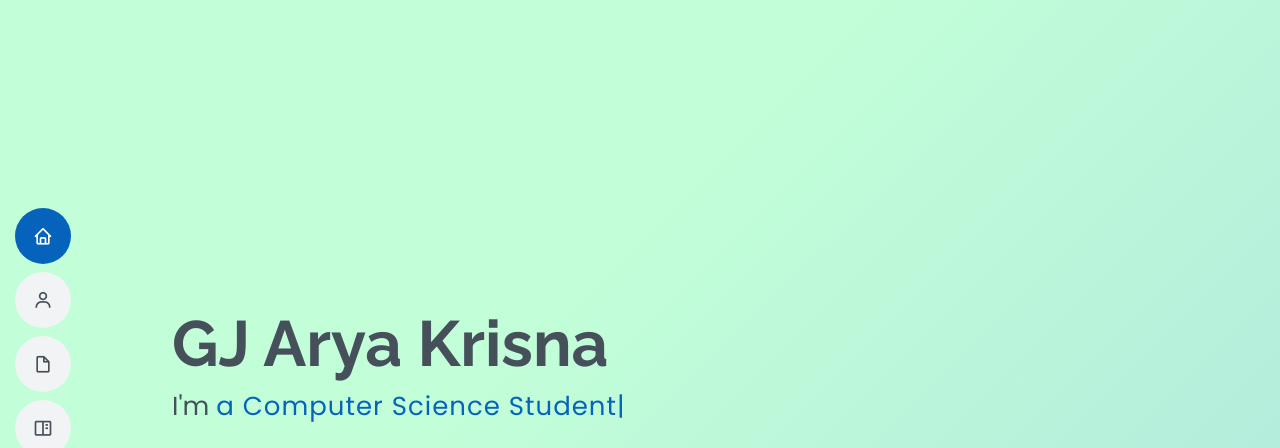
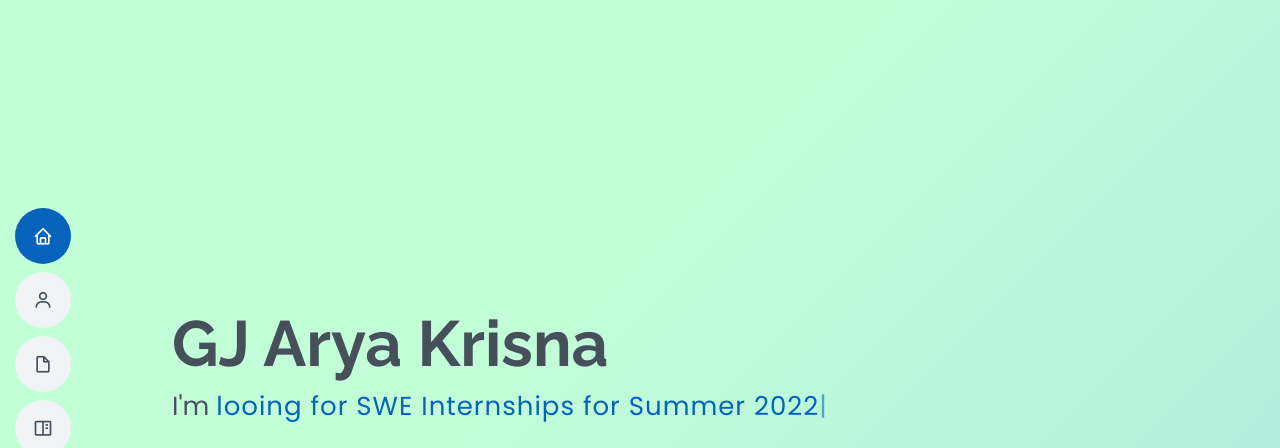
Before and after one commit to AryaGJ18/AryaGJ18.github.io, a plain HTML site: page index.html in a window 1280 px wide. Shown: the top 448 px of the page. Drawn offline with nearby package versions, Linux system fonts and the light colour scheme.

Commit message:
changed type-writer text

```diff
--- a/index.html
+++ b/index.html
@@ -54,7 +54,7 @@
   <section id="hero" class="d-flex flex-column justify-content-center">
     <div class="container" data-aos="zoom-in" data-aos-delay="500">
       <h1>GJ Arya Krisna</h1>
-      <p>I'm <span class="typed" data-typed-items="a Computer Science Student"></span></p>
+      <p>I'm <span class="typed" data-typed-items="looing for SWE Internships for Summer 2022"></span></p>
       <div class="social-links">
         <a href="#" class="twitter"><i class="bx bxl-twitter"></i></a>
         <a href="#" class="facebook"><i class="bx bxl-facebook"></i></a>
```
